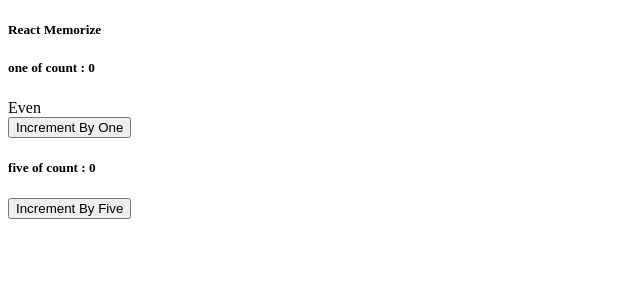
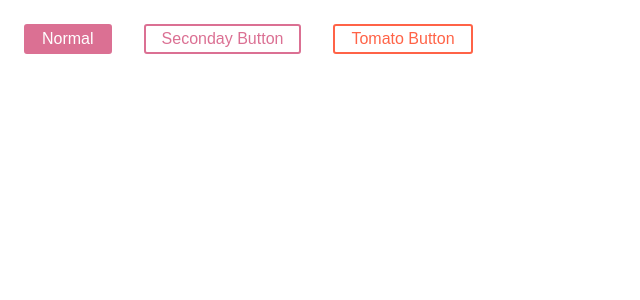
Before and after one commit to ashadul-mridha/eslint-prettier-setup, a React (Create React App) app: page / in a window 1280 px wide. Shown: the top 300 px of the page, without its empty margins (0-640 px from the left). Built offline with nearby package versions, Linux system fonts and the light colour scheme.

Commit message:
design button with style component

```diff
--- a/package.json
+++ b/package.json
@@ -9,6 +9,7 @@
     "react": "^18.2.0",
     "react-dom": "^18.2.0",
     "react-scripts": "5.0.1",
+    "styled-components": "^5.3.6",
     "web-vitals": "^2.1.4"
   },
   "scripts": {
--- a/src/App.js
+++ b/src/App.js
@@ -1,4 +1,5 @@
 
+import styled from 'styled-components';
 import UseCallbackFn from './component/CallBackAndMemo/UseCallbackFn';
 import ClickClassCounter from './component/clickedCounter/ClickClassCounter';
 import ClickedCounter from './component/clickedCounter/ClickedCounter';
@@ -6,6 +7,19 @@ import Clock from './component/Clock/Clock';
 import HoverClassCounter from './component/hoverCounter/HoverClassCounter';
 import HoverCounter from './component/hoverCounter/HoverCounter';
 import RenderPropsCounter from './component/RenderPropsCounter';
+import { Button } from './component/styleComponent/Button.styles';
+
+const TomatoButton = styled(Button)`
+  color: tomato;
+  background-color: #ffffff;
+  border-color: tomato;
+
+  &:hover{
+    color: #ffffff;
+    background-color: tomato;
+    cursor: pointer;
+  }
+`
 
 
 function App() {
@@ -20,7 +34,10 @@ function App() {
             <HoverClassCounter /> */}
             {/* <RenderPropsCounter render={ (counter , increment) => <ClickClassCounter counter={counter} increment={increment} />} />
             <RenderPropsCounter render={ (counter , increment) => <HoverClassCounter counter={counter} increment={increment} />} /> */}
-            <UseCallbackFn />
+            {/* <UseCallbackFn /> */}
+            <Button>Normal</Button>
+            <Button secondary>Seconday Button</Button>
+            <TomatoButton>Tomato Button</TomatoButton>
         </div>
     );
 }
--- a/src/component/CallBackAndMemo/UseCallbackFn.jsx
+++ b/src/component/CallBackAndMemo/UseCallbackFn.jsx
@@ -11,14 +11,17 @@ export default function UseCallbackFn() {
     const [countOne , setCountOne] = useState(0);
     const [countFive , setCountFive] = useState(0);
 
+    // use callback return memorize fn
     const handleCouterOne = useCallback(() => {
         setCountOne( (prevState) => prevState + 1)
     }, [])
 
+    // use callback return memorize fn
     const handleCouterFive = useCallback(() => {
         setCountFive( (prevState) => prevState + 5)
     }, [])
 
+    // use Memo return memorize fn Value
     const isEvenOrOdd = useMemo(() => {
 
       let i = 0;
--- /dev/null
+++ b/src/component/styleComponent/Button.styles.js
@@ -0,0 +1,12 @@
+import styled from "styled-components";
+
+
+export const Button = styled.button`
+  color: ${ props  => props.secondary ? 'palevioletred' : '#ffffff'};
+  background-color: ${ props  => props.secondary ? '#ffffff' : 'palevioletred'};
+  font-size: 1em;
+  margin: 1em;
+  padding: 0.25em 1em;
+  border: 2px solid palevioletred;
+  border-radius: 3px;
+`
```
Also changed, not shown: 2 other files (tests, documents, lock files or other folders).
